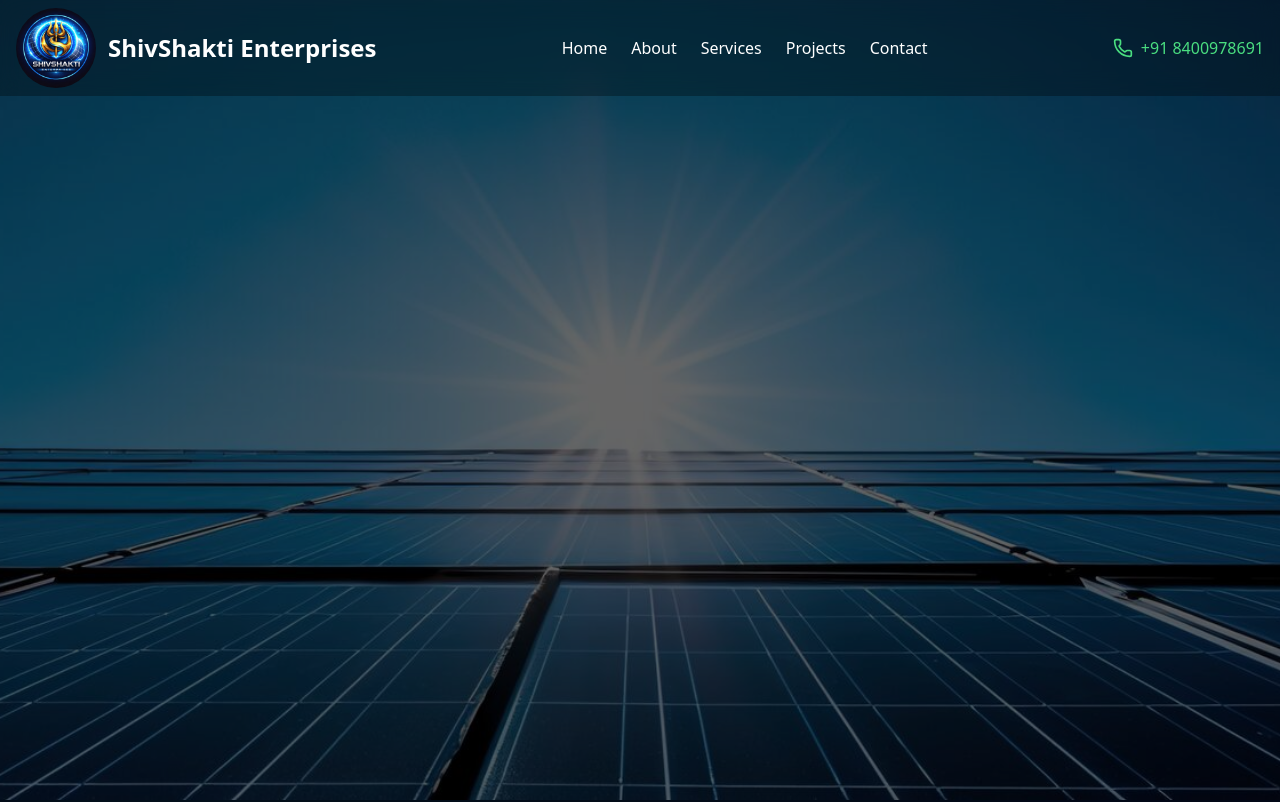
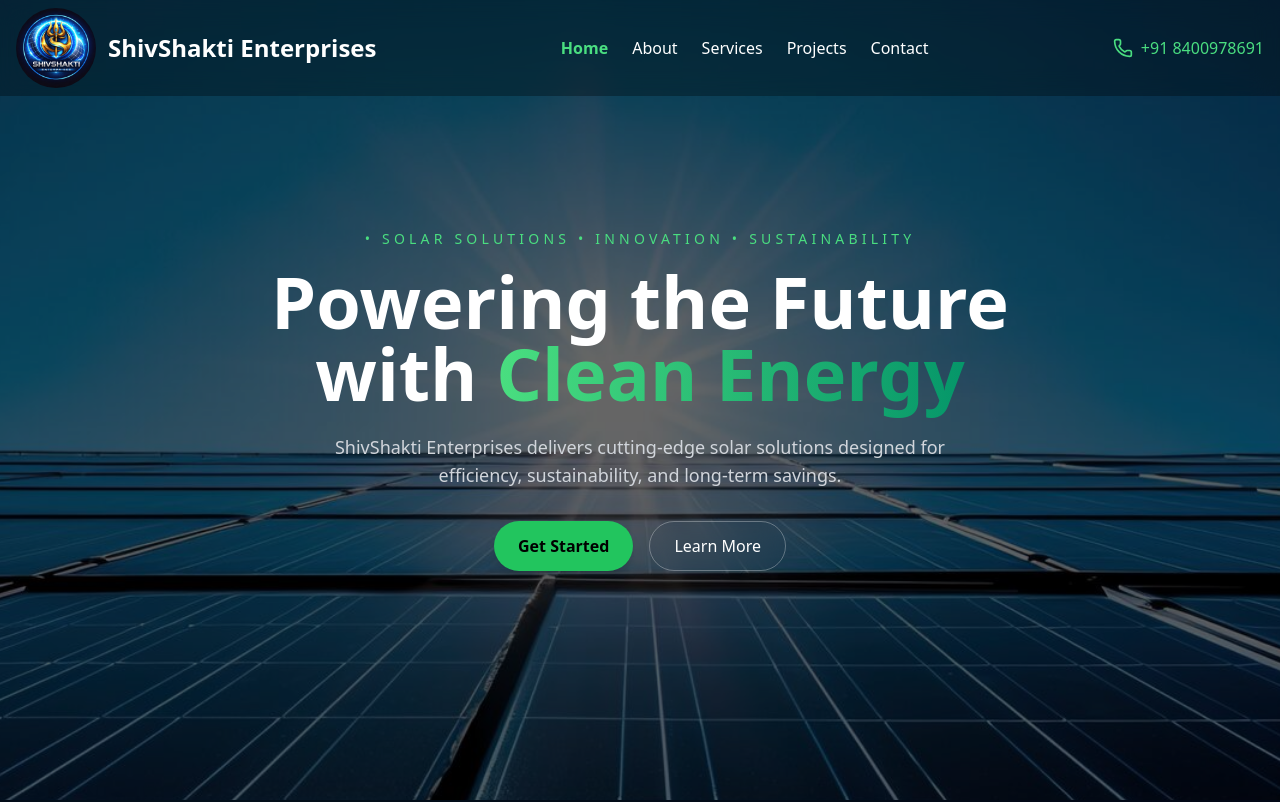
Before and after one commit to Nitinkatiyar111/ShivShakti-Enterprises, a React (Vite) app: page / in a window 1280 px wide. Shown: the top 802 px of the page. Built offline with nearby package versions, Linux system fonts and the light colour scheme.

Commit message:
Home page done

```diff
--- a/src/App.jsx
+++ b/src/App.jsx
@@ -1,14 +1,22 @@
-import React from 'react'
-import Background from './components/Background'
-import Footer from './components/Footer'
+import { BrowserRouter, Routes, Route } from "react-router-dom";
+
+import Navbar from "./components/Navbar";
+import Background from "./components/Background";
+import Footer from "./components/Footer";
 
 function App() {
   return (
-    <div>
-    <Background/>
-    <Footer/>
-    </div>
-  )
+    <BrowserRouter>
+      <Navbar />
+      <Routes>
+        <Route path="/" element={<Background />} />
+        <Route path="/about" element={<h1 className="p-10">About</h1>} />
+        <Route path="/services" element={<h1 className="p-10">Services</h1>} />
+        <Route path="/projects" element={<h1 className="p-10">Projects</h1>} />
+        <Route path="/contact" element={<h1 className="p-10">Contact</h1>} />
+      </Routes>
+      <Footer />
+    </BrowserRouter>
+  );
 }
-
-export default App
+export default App;
--- a/src/components/Background.jsx
+++ b/src/components/Background.jsx
@@ -1,17 +1,38 @@
-import background from '../assets/background.jpeg'
-import Navbar from './Navbar';
+import background from '../assets/background.jpeg';
+
 function Background() {
   return (
-    <div className="relative w-full h-screen">
+    <div className="relative w-full h-screen overflow-hidden">
       <img
         src={background}
-        className="absolute inset-0 w-full h-full object-cover"
+        className="absolute inset-0 w-full h-full object-cover scale-105"
+        alt="background"
       />
       <div className="absolute inset-0 bg-black/60"></div>
-      <Navbar />
-      <div className="relative z-10 flex items-center justify-center h-full text-white">
+      <div className="relative z-10 flex flex-col items-center justify-center h-full text-white text-center px-6">
+        <p className="uppercase tracking-[0.3em] text-green-400 text-xs sm:text-sm mb-4">
+         • Solar Solutions • Innovation • Sustainability
+        </p>
+        <h1 className="text-4xl sm:text-5xl md:text-6xl lg:text-7xl font-extrabold leading-tight max-w-4xl">
+          Powering the Future with{" "}
+          <span className="bg-gradient-to-r from-green-400 to-emerald-600 bg-clip-text text-transparent">
+            Clean Energy
+          </span>
+        </h1>
+        <p className="mt-6 text-gray-300 max-w-2xl text-sm sm:text-base md:text-lg">
+          ShivShakti Enterprises delivers cutting-edge solar solutions designed
+          for efficiency, sustainability, and long-term savings.
+        </p>
+        <div className="mt-8 flex flex-col sm:flex-row gap-4">
+
+          <button className="px-6 py-3 bg-green-500 hover:bg-green-400 text-black font-semibold rounded-full transition duration-300 shadow-lg hover:scale-105">
+            Get Started
+          </button>
+          <button className="px-6 py-3 border border-white/30 hover:border-green-400 text-white rounded-full transition duration-300 backdrop-blur-md hover:bg-white/10">
+            Learn More
+          </button>
+        </div>
       </div>
-
     </div>
   );
 }
--- a/src/components/Navbar.jsx
+++ b/src/components/Navbar.jsx
@@ -1,32 +1,35 @@
 import { useState } from "react";
-import logo from '../assets/logo.jpeg'
+import { NavLink } from "react-router-dom";
+import logo from "../assets/logo.jpeg";
 import { Phone, Menu, X } from "lucide-react";
 
 function Navbar() {
   const [open, setOpen] = useState(false);
 
+  const linkClass = ({ isActive }) =>
+    isActive
+      ? "text-green-400 font-semibold"
+      : "hover:text-green-400 transition";
   return (
-    <nav className="absolute top-0 left-0 w-full z-30 text-white backdrop-blur-md bg-black/30">
-
+    <nav className="absolute top-0 left-0 w-full z-50 text-white backdrop-blur-md bg-black/30">
       <div className="max-w-7xl mx-auto px-4 py-2 flex items-center justify-between">
-        <div className="flex items-center">
+        <NavLink to="/" className="flex items-center">
           <img
             src={logo}
             alt="ShivShakti Enterprises"
             className="h-14 w-14 sm:h-16 sm:w-16 md:h-20 md:w-20 rounded-full object-cover"
           />
-
           <span className="ml-3 font-semibold text-sm sm:text-lg md:text-2xl">
             <span className="hidden sm:inline">ShivShakti Enterprises</span>
             <span className="sm:hidden">ShivShakti</span>
           </span>
-        </div>
+        </NavLink>
         <ul className="hidden md:flex space-x-6 font-medium">
-          <li className="hover:text-green-400 cursor-pointer transition">Home</li>
-          <li className="hover:text-green-400 cursor-pointer transition">About</li>
-          <li className="hover:text-green-400 cursor-pointer transition">Services</li>
-          <li className="hover:text-green-400 cursor-pointer transition">Projects</li>
-          <li className="hover:text-green-400 cursor-pointer transition">Contact</li>
+          <NavLink to="/" className={linkClass}>Home</NavLink>
+          <NavLink to="/about" className={linkClass}>About</NavLink>
+          <NavLink to="/services" className={linkClass}>Services</NavLink>
+          <NavLink to="/projects" className={linkClass}>Projects</NavLink>
+          <NavLink to="/contact" className={linkClass}>Contact</NavLink>
         </ul>
         <div className="flex items-center gap-3">
           <a
@@ -39,25 +42,23 @@ function Navbar() {
           <button className="md:hidden" onClick={() => setOpen(!open)}>
             {open ? <X /> : <Menu />}
           </button>
-
         </div>
       </div>
       {open && (
         <div className="md:hidden bg-black/90 text-white px-6 py-4 space-y-4">
-          <div className="hover:text-green-400 cursor-pointer">Home</div>
-          <div className="hover:text-green-400 cursor-pointer">About</div>
-          <div className="hover:text-green-400 cursor-pointer">Services</div>
-          <div className="hover:text-green-400 cursor-pointer">Projects</div>
-          <div className="hover:text-green-400 cursor-pointer">Contact</div>
+          <NavLink to="/" onClick={() => setOpen(false)} className="block hover:text-green-400">Home</NavLink>
+          <NavLink to="/about" onClick={() => setOpen(false)} className="block hover:text-green-400">About</NavLink>
+          <NavLink to="/services" onClick={() => setOpen(false)} className="block hover:text-green-400">Services</NavLink>
+          <NavLink to="/projects" onClick={() => setOpen(false)} className="block hover:text-green-400">Projects</NavLink>
+          <NavLink to="/contact" onClick={() => setOpen(false)} className="block hover:text-green-400">Contact</NavLink>
+
           <div className="flex items-center gap-2 text-green-400 pt-2 border-t border-gray-600">
             <Phone className="w-5 h-5" />
             +91 8400978691
           </div>
         </div>
       )}
-
     </nav>
   );
 }
-
 export default Navbar;
```
